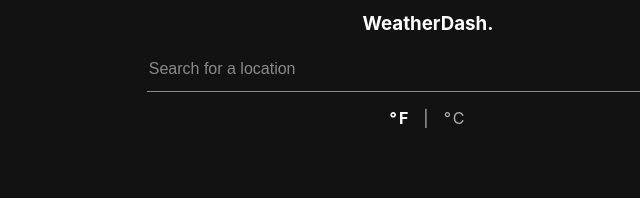
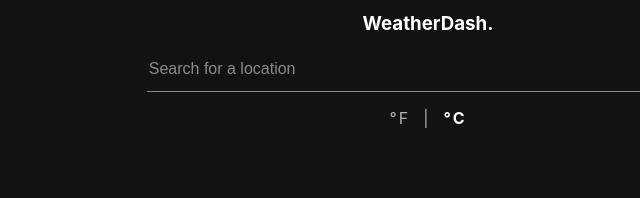
Before and after one commit to travishenson/weatherdash, a Next.js app: page /app in a window 1280 px wide. Shown: the top 198 px of the page, without its empty margins (212-852 px from the left). Built offline with nearby package versions, Linux system fonts and the light colour scheme.

Commit message:
Added localStorage to track user unit preferences

```diff
--- a/components/MainWeather.js
+++ b/components/MainWeather.js
@@ -11,7 +11,7 @@ export default function MainWeather(props) {
           timeZone: props.weatherData.weather.timezone
         })
         .format(
-          new Date((dt + props.weatherData.weather.timezone_offset) * 1000)
+          new Date((dt * 1000) + props.weatherData.weather.timezone_offset)
         )
     )
   }
--- a/components/SearchBar.js
+++ b/components/SearchBar.js
@@ -22,15 +22,15 @@ export default function SearchBar (props) {
           <p>
             {props.units === 'imperial' ?
               <span>
-                <span onClick={props.setImperial} className={styles.activeUnit}>°F</span>
+                <span onClick={props.setImperial} className={`${styles.activeUnit} ${styles.changeUnit}`}>°F</span>
                 &nbsp; | &nbsp;
-                <span onClick={props.setMetric}>°C</span>
+                <span onClick={props.setMetric} className={styles.changeUnit}>°C</span>
               </span>
               :
               <span>
-                <span onClick={props.setImperial}>°F</span>
+                <span onClick={props.setImperial} className={styles.changeUnit}>°F</span>
                 &nbsp; | &nbsp;
-                <span onClick={props.setMetric} className={styles.activeUnit}>°C</span>
+                <span onClick={props.setMetric} className={`${styles.activeUnit} ${styles.changeUnit}`}>°C</span>
               </span>
             }
           </p>
--- a/package.json
+++ b/package.json
@@ -10,6 +10,7 @@
   "dependencies": {
     "axios": "^0.21.1",
     "cors": "^2.8.5",
+    "localstorage-polyfill": "^1.0.1",
     "next": "10.0.6",
     "react": "17.0.1",
     "react-dom": "17.0.1",
--- a/pages/app.js
+++ b/pages/app.js
@@ -40,24 +40,22 @@ export default function App() {
   }
 
   let setImperial = async () => {
-    if (searchTerm === '') {
-      setUnits('imperial');
-    } else {
-      setUnits('imperial');
-    };
+    setUnits('imperial');
+    window.localStorage.setItem('units', 'imperial');
   }
 
   let setMetric = () => {
-    if (searchTerm === '') {
-      setUnits('metric');
-    } else {
-      setUnits('metric');
-    };
+    setUnits('metric');
+    window.localStorage.setItem('units', 'metric');
   }
 
   useEffect(() => {
     if (searchTerm !== '') { fetchData() };
   }, [units])
+
+  useEffect(() => {
+    setUnits(window.localStorage.getItem('units'))
+  }, [])
 
   if (loading === true) {
     return (
--- a/styles/components/SearchBar.module.css
+++ b/styles/components/SearchBar.module.css
@@ -47,6 +47,10 @@
   letter-spacing: 2px;
 }
 
+.changeUnit:hover {
+  cursor: pointer;
+}
+
 .activeUnit {
   color: rgba(255, 255, 255, 1.0);
   font-size: 16px;
```
Also changed, not shown: 1 other file (tests, documents, lock files or other folders).
